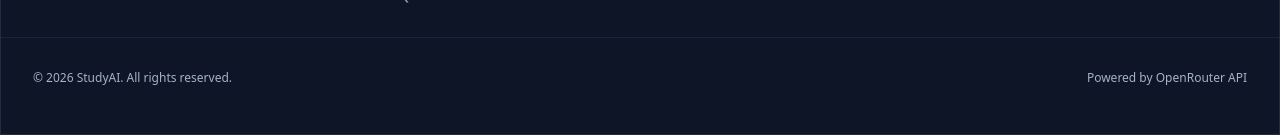
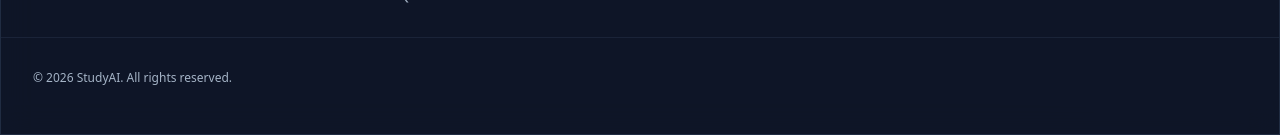
Before and after one commit to HusamALkafajy/Hussam-Jaafar, a Next.js app in the folder apps/web/: page / in a window 1280 px wide. Shown: the part 1754-1889 px from the top of the page. Built offline with nearby package versions, Linux system fonts and the light colour scheme; no server answers.

Commit message:
chore(ui): remove public provider attribution

```diff
--- a/apps/web/src/components/marketing/Footer.tsx
+++ b/apps/web/src/components/marketing/Footer.tsx
@@ -73,7 +73,6 @@ export const Footer: React.FC = () => {
 
       <div className="max-w-7xl mx-auto px-4 sm:px-6 lg:px-8 border-t border-border/50 mt-8 pt-8 flex flex-col sm:flex-row items-center justify-between gap-4 text-xs text-muted-foreground">
         <p>{t('landing.rightsReserved', { year: new Date().getFullYear() })}</p>
-        <p>{t('landing.poweredBy')}</p>
       </div>
     </footer>
   );
```
